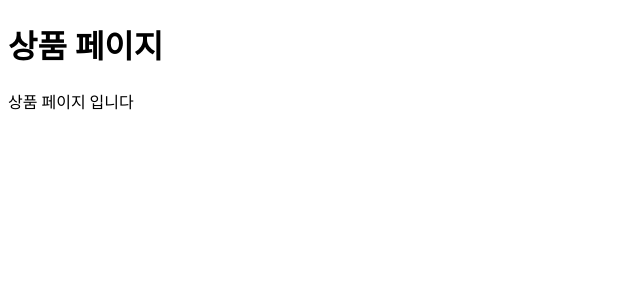
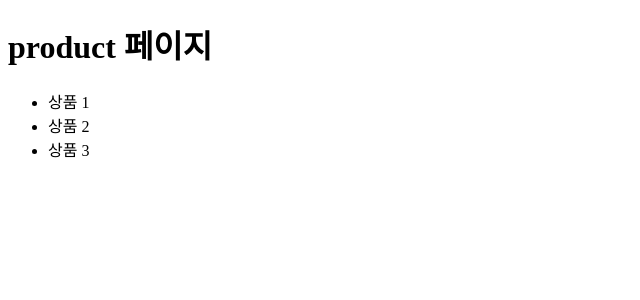
Before and after one commit to rizelin/minho-nuxt, a Nuxt app: page /product in a window 1280 px wide. Shown: the top 300 px of the page, without its empty margins (0-640 px from the left). Built offline with nearby package versions, Linux system fonts and the light colour scheme.

Commit message:
Nuxt프로젝트시작-레이아웃 컴포넌트 소개

```diff
--- a/layouts/default.vue
+++ b/layouts/default.vue
@@ -1,5 +1,6 @@
 <template>
   <div>
+    <h1>{{ $route.name }} 페이지</h1>
     <Nuxt />
   </div>
 </template>
--- a/pages/index.vue
+++ b/pages/index.vue
@@ -1,9 +1,6 @@
 <template>
   <div>
-    <h1>홈 페이지</h1>
-    <p>
-      홈 페이지 입니다
-    </p>
+    <p>홈 페이지 입니다</p>
   </div>
 </template>
 
--- a/pages/main.vue
+++ b/pages/main.vue
@@ -1,10 +1,7 @@
 <template>
   <div>
     <Logo />
-    <h1>메인 페이지</h1>
-    <p>
-      메인 페이지입니다
-    </p>
+    <p>메인 페이지입니다</p>
   </div>
 </template>
 
--- a/pages/product.vue
+++ b/pages/product.vue
@@ -1,9 +1,10 @@
 <template>
   <div>
-    <h1>상품 페이지</h1>
-    <p>
-      상품 페이지 입니다
-    </p>
+    <ul>
+      <li>상품 1</li>
+      <li>상품 2</li>
+      <li>상품 3</li>
+    </ul>
   </div>
 </template>
 
```
